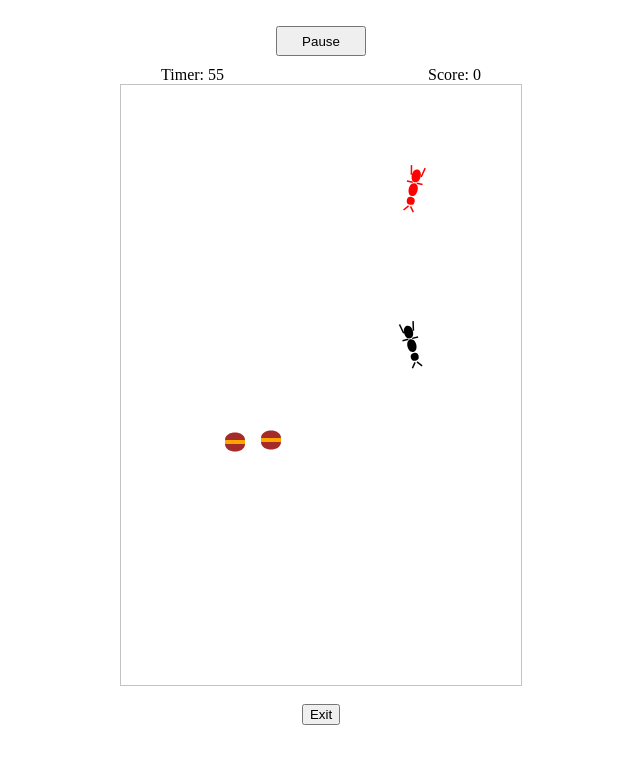
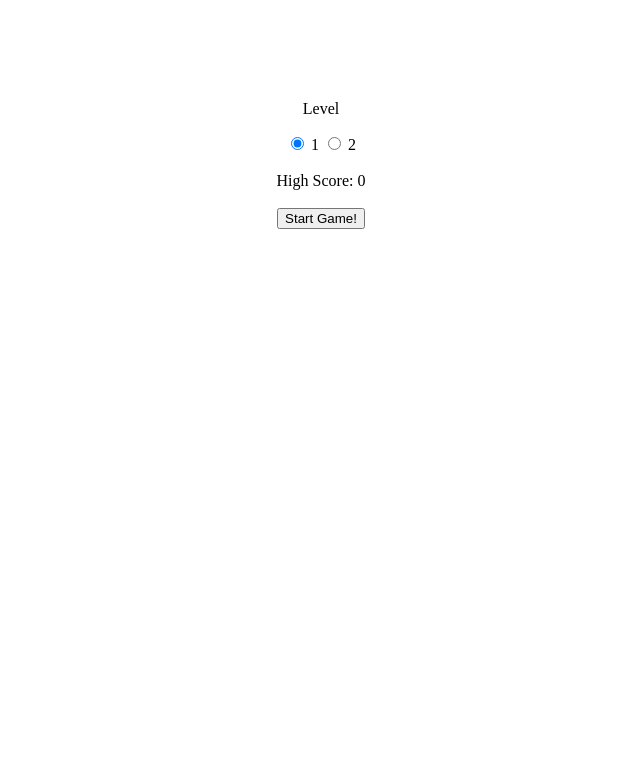
Before and after one commit to boujansa/TapTapBug, a plain HTML site: page index.html in a window 1280 px wide. Shown: the whole page, without its empty margins (319-959 px from the left). Drawn offline with Linux system fonts and the light colour scheme.

Commit message:
Update index.html

```diff
--- a/index.html
+++ b/index.html
@@ -3,20 +3,48 @@
 	<head>
 		<link type="text/css" rel="stylesheet" href="style.css"/>
 	</head>
-	<body onload="init()">
+	<body id="load">
+		<div>
+		<form>
+			<p>Level</p>
+  			<input type="radio" name="myLevel"   onChange="storeLevel()" value="1" checked> 1
+  			<input type="radio" name="myLevel"  onChange="storeLevel()" value="2"> 2
 
+		</form>
+		</div>
 		<br>
-		<button id="pauseGame" onclick="pauseGame()">Pause</button>
+		<span id="highScore"></span>
 		<br>
-		<span id="counter">Time: 60</span>
-
-		<span id="score">Score: 0</span>
 		<br>
-		<canvas id="myCanvas" style="border:1px solid #c3c3c3;">
-			Your browser does not support the HTML5 canvas tag.
-		</canvas>
-		<br>
-		<button id="exit" onclick="exitGame()">Exit</button>
+		<a href="a2.html"> <button>Start Game!</button></a>
+		<script type="text/javascript">
+  				if (sessionStorage.getItem("reloadPage")) {
+          			sessionStorage.removeItem("reloadPage");
+          			window.location.reload(true);
+     			}
+  				var myLevel = document.getElementsByName("myLevel");
+  				var level =1;
+  				var highestScore=0;
+				for(var i = 0; i < myLevel.length; i++) {
+				   if(myLevel[i].checked == true) {
+				       level = myLevel[i].value;
+				       console.log(level);
+				   }
+				 }
+				 localStorage.setItem("level", level);
+				 if (typeof(Storage) !== "undefined") {
+					if(localStorage.getItem("HighScore") != null) {
+						highestScore = localStorage.getItem("HighScore");
+						document.getElementById("highScore").innerHTML="High Score: "+highestScore;
+					}
+					else{
+						document.getElementById("highScore").innerHTML="High Score: 0";
+					}
+				}
+				else{
+					console.log("sorry...");
+				}
+  			</script>
 		<script type="text/javascript" src="tapbug.js"></script>
 	</body>
 </html>
```
